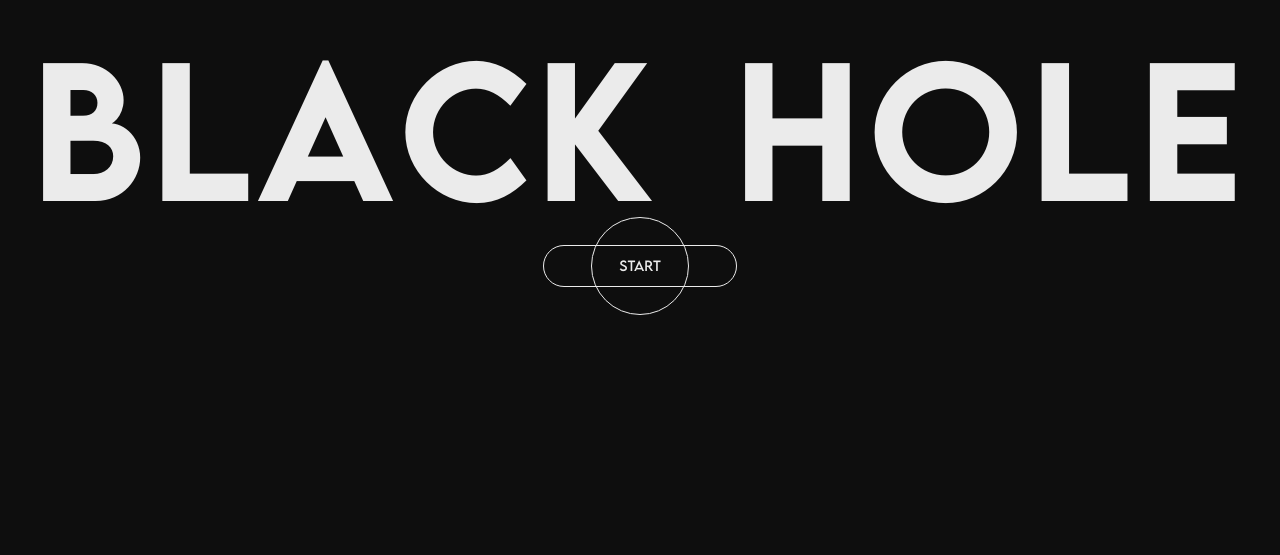
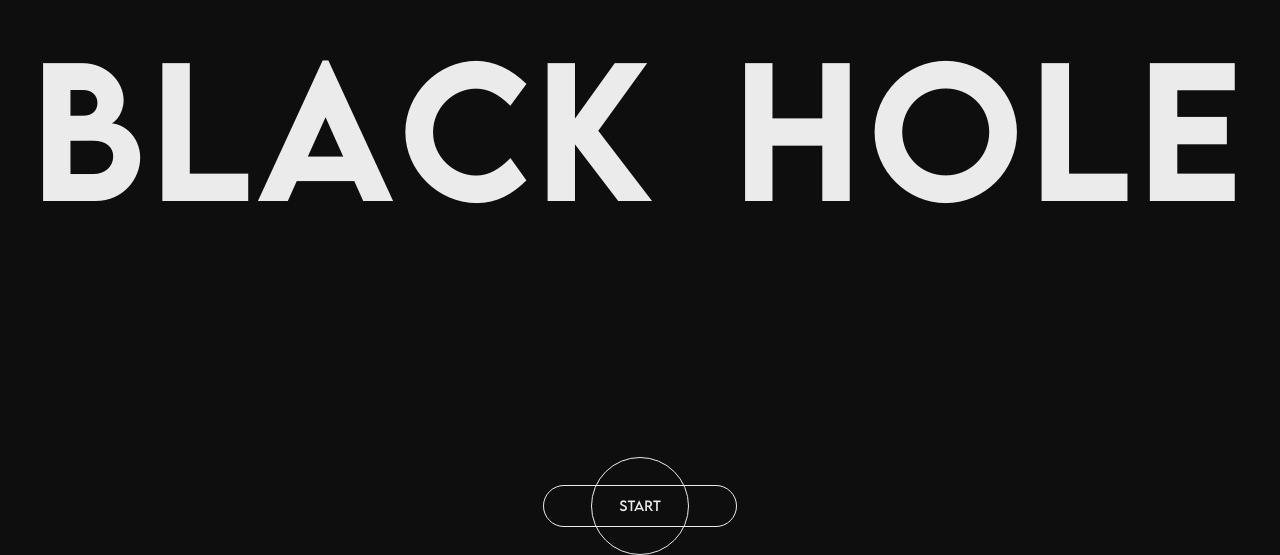
Before and after one commit to BwesewB/Black-Hole-Design-3, a Next.js app: page / in a window 1280 px wide. Shown: the part 247-802 px from the top of the page. Built offline with nearby package versions, Linux system fonts and the light colour scheme.

Commit message:
fixed buttonBH margin cuz i took it off the text in globals

```diff
--- a/app/pageComponent/LandingPage/LandingPage.module.css
+++ b/app/pageComponent/LandingPage/LandingPage.module.css
@@ -14,6 +14,8 @@
     letter-spacing: 1vw;
     color: var(--white);
     display: flex;
+    margin-bottom: 15rem;
+    margin-top: 15rem;
 }
 
 .bh-title{
--- a/app/styles/globals.css
+++ b/app/styles/globals.css
@@ -7,15 +7,12 @@
     --black: #0e0e0e;
 }
 
-html{
-  /* border:1px solid green; */
-}
-
 body{
     /* border:4px solid red; */
     /* padding:5rem; */
     font-family: 'PPMori';
     color: var(--white);
+    display: flex;
 }
 
 html, body {
```
